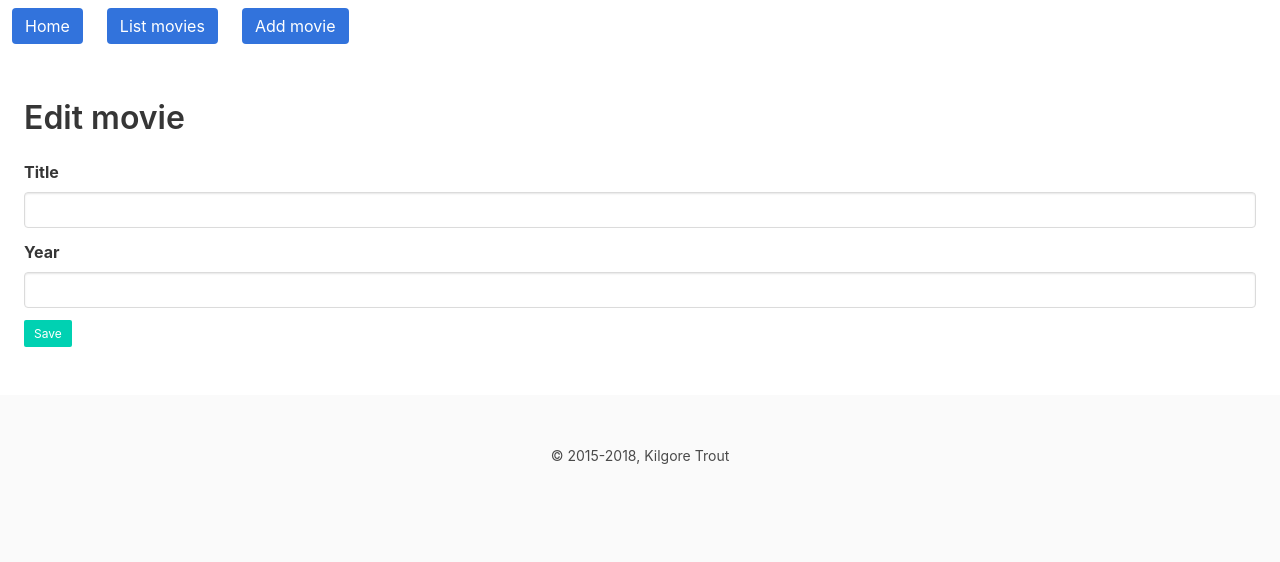
After one commit to valande/dor, a Flask app: page /new-movie in a window 1280 px wide. The commit adds this page. Shown: the top 562 px of the page. Run offline with Flask 3, Linux system fonts and the light colour scheme.

Commit message:
fix: Flask Forms

```diff
--- a/langs/python/Flask/database.py
+++ b/langs/python/Flask/database.py
@@ -1,5 +1,4 @@
 from movie import Movie
-
 
 class Database:
     def __init__(self):
@@ -10,6 +9,9 @@ class Database:
         self._last_movie_key += 1
         self.movies[self._last_movie_key] = movie
         return self._last_movie_key
+
+    def update_movie(self, movie_key, movie):
+        self.movies[movie_key] = movie
 
     def delete_movie(self, movie_key):
         if movie_key in self.movies:
--- a/langs/python/Flask/server.py
+++ b/langs/python/Flask/server.py
@@ -7,19 +7,23 @@ from database import Database
 from movie import Movie
 
 
+def route_urls(app):
+    app.add_url_rule("/", view_func=views.home_page)
+    app.add_url_rule("/movies", view_func=views.movies_page, methods=["GET", "POST"])
+    app.add_url_rule("/movies/<int:movie_key>", view_func=views.movie_page)
+    app.add_url_rule(
+        "/movies/<int:movie_key>/edit",
+        view_func=views.movie_edit_page,
+        methods=["GET", "POST"],
+    )
+    app.add_url_rule("/new-movie", view_func=views.movie_add_page, methods=["GET", "POST"])
+
 def create_app():
     app = Flask(__name__)
     app.config.from_object("settings")
-
-    app.add_url_rule("/", view_func=views.home_page)
-    app.add_url_rule("/movies", view_func=views.movies_page)
-    app.add_url_rule("/movies/<int:movie_key>", view_func=views.movie_page)
-
+    route_urls(app)
     db = Database()
-    db.add_movie(Movie("Slaughterhouse-Five", year=1972))
-    db.add_movie(Movie("The Shining"))
     app.config["db"] = db
-
     return app
 
 if __name__ == "__main__":
--- a/langs/python/Flask/templates/layout.html
+++ b/langs/python/Flask/templates/layout.html
@@ -19,6 +19,9 @@
           <span class="navbar-item">
             <a class="button is-link" href="{{ url_for('movies_page') }}">List movies</a>
           </span>
+          <span class="navbar-item">
+            <a class="button is-link" href="{{ url_for('movie_add_page') }}">Add movie</a>
+          </span>
         </div>
       </nav>
     </header>
--- /dev/null
+++ b/langs/python/Flask/templates/movie_edit.html
@@ -0,0 +1,40 @@
+{% extends "layout.html" %}
+{% block title %}Edit movie{% endblock %}
+{% block content %}
+    <h1 class="title">Edit movie</h1>
+
+    <form action="" method="post" name="movie_edit">
+      <div class="field">
+        <label for="title" class="label">Title</label>
+        <div class="control">
+          <input type="text" name="title" class="input" required="required"
+                 value="{{ values['title'] }}"/>
+        </div>
+        {% if 'title' in values.errors %}
+        <p class="help has-background-warning">
+            {{ values.errors['title'] }}
+        </p>
+        {% endif %}
+      </div>
+
+      <div class="field">
+        <label for="year" class="label">Year</label>
+        <div class="control">
+          <input type="number" name="year" class="input"
+                 min="{{ min_year }}" max="{{ max_year }}"
+                 value="{{ values['year'] }}"/>
+        </div>
+        {% if 'year' in values.errors %}
+        <p class="help has-background-warning">
+            {{ values.errors['year'] }}
+        </p>
+        {% endif %}
+      </div>
+
+      <div class="field is-grouped">
+        <div class="control">
+          <button class="button is-primary is-small">Save</button>
+        </div>
+      </div>
+    </form>
+{% endblock %}
--- a/langs/python/Flask/views.py
+++ b/langs/python/Flask/views.py
@@ -2,7 +2,9 @@
 
 from datetime import datetime
 
-from flask import abort, current_app, render_template
+from flask import request, redirect, url_for, abort, current_app, render_template
+
+from movie import Movie
 
 
 def home_page():
@@ -12,8 +14,14 @@ def home_page():
 
 def movies_page():
     db = current_app.config["db"]
-    movies = db.get_movies()
-    return render_template("movies.html", movies=sorted(movies))
+    if request.method == "GET":
+        movies = db.get_movies()
+        return render_template("movies.html", movies=sorted(movies))
+    else:
+        form_movie_keys = request.form.getlist("movie_keys")
+        for form_movie_key in form_movie_keys:
+            db.delete_movie(int(form_movie_key))
+        return redirect(url_for("movies_page"))
 
 def movie_page(movie_key):
     db = current_app.config["db"]
@@ -21,3 +29,82 @@ def movie_page(movie_key):
     if movie is None:
         return abort(404)
     return render_template("movie.html", movie=movie)
+
+def validate_movie_form(form):
+    form.data = {}
+    form.errors = {}
+
+    form_title = form.get("title", "").strip()
+    if len(form_title) == 0:
+        form.errors["title"] = "Title can not be blank."
+    else:
+        form.data["title"] = form_title
+
+    form_year = form.get("year")
+    if not form_year:
+        form.data["year"] = None
+    elif not form_year.isdigit():
+        form.errors["year"] = "Year must consist of digits only."
+    else:
+        year = int(form_year)
+        if (year < 1887) or (year > datetime.now().year):
+            form.errors["year"] = "Year not in valid range."
+        else:
+            form.data["year"] = year
+
+    return len(form.errors) == 0
+
+def movie_add_page():
+    if request.method == "GET":
+        values = {"title": "", "year": ""}
+        return render_template(
+            "movie_edit.html",
+            min_year=1887,
+            max_year=datetime.now().year,
+            values=values,
+        )
+    else:
+        valid = validate_movie_form(request.form)
+        if not valid:
+            return render_template(
+                "movie_edit.html",
+                min_year=1887,
+                max_year=datetime.now().year,
+                values=request.form,
+            )
+        form_title = request.form.data["title"]
+        form_year = request.form.data["year"]
+        movie = Movie(form_title, year=form_year)
+        db = current_app.config["db"]
+        movie_key = db.add_movie(movie)
+        return redirect(url_for("movie_page", movie_key=movie_key))
+
+
+def movie_edit_page(movie_key):
+    if request.method == "GET":
+        db = current_app.config["db"]
+        movie = db.get_movie(movie_key)
+        if movie is None:
+            abort(404)
+        values = {"title": movie.title, "year": movie.year}
+        return render_template(
+            "movie_edit.html",
+            min_year=1887,
+            max_year=datetime.now().year,
+            values=values,
+        )
+    else:
+        valid = validate_movie_form(request.form)
+        if not valid:
+            return render_template(
+                "movie_edit.html",
+                min_year=1887,
+                max_year=datetime.now().year,
+                values=request.form,
+            )
+        form_title = request.form.data["title"]
+        form_year = request.form.data["year"]
+        movie = Movie(form_title, year=form_year)
+        db = current_app.config["db"]
+        db.update_movie(movie_key, movie)
+        return redirect(url_for("movie_page", movie_key=movie_key))
```
Also changed, not shown: langs/python/Flask/templates/movie.html (+7 -0 lines), langs/python/Flask/templates/movies.html (+12 -1 lines).
